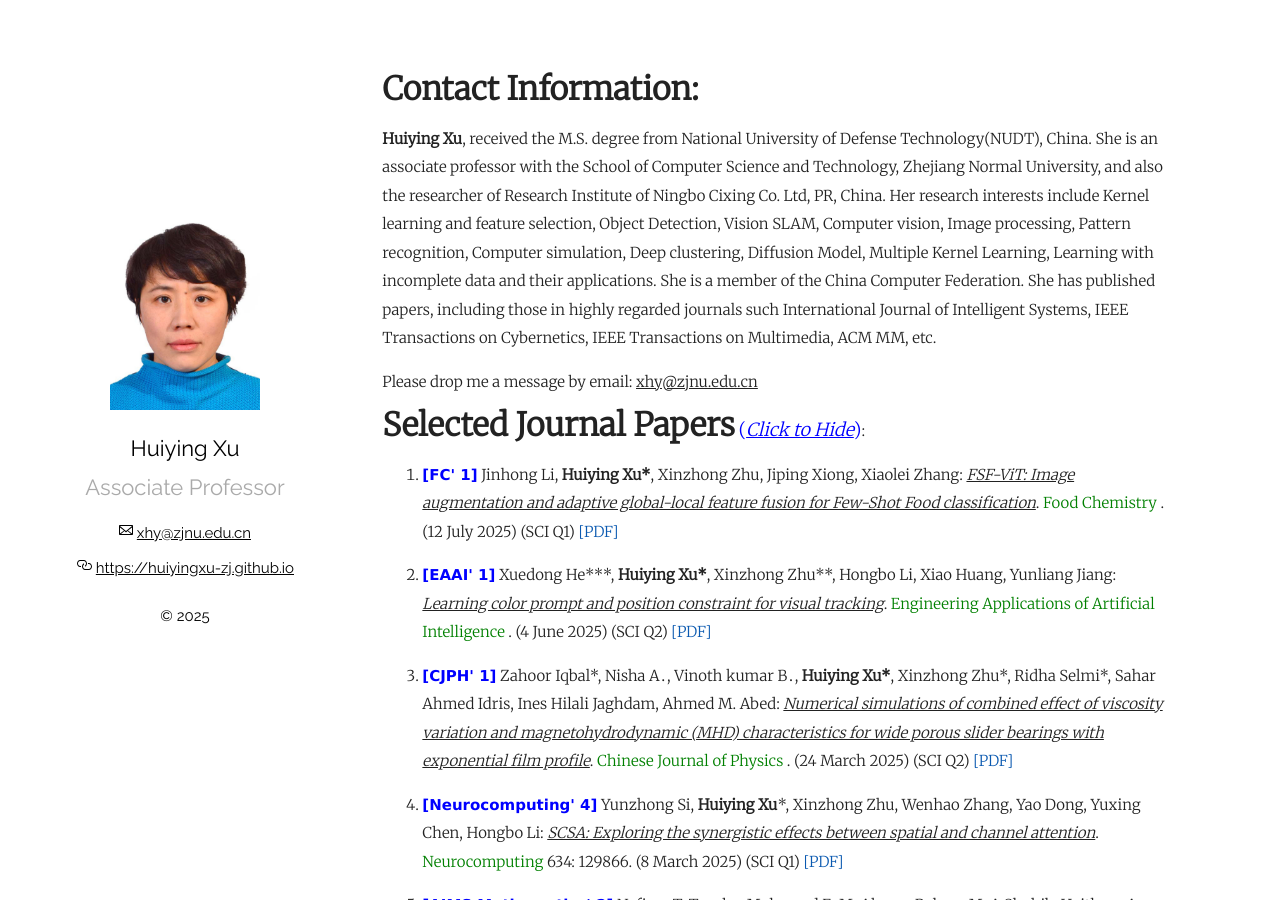
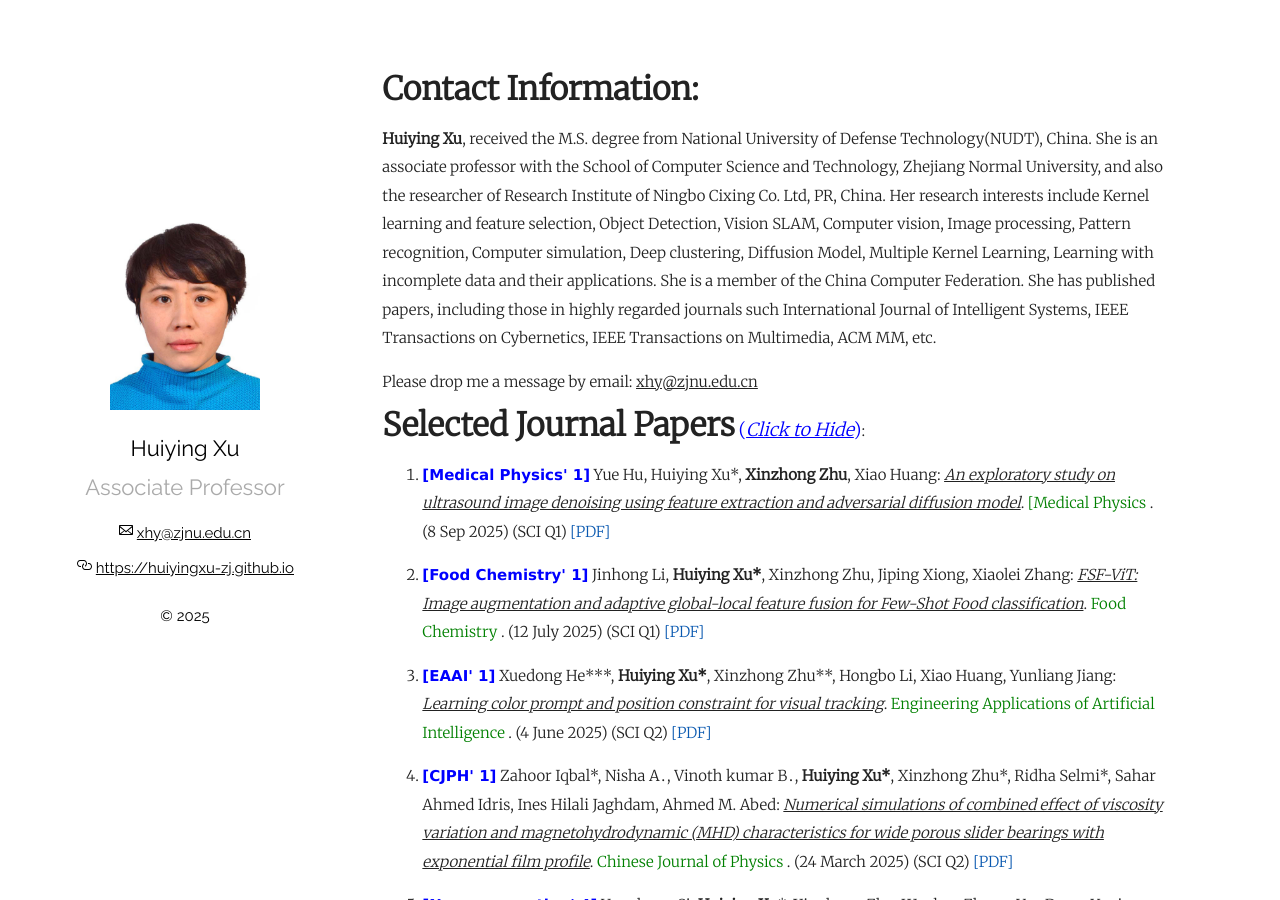
Before and after one commit to xinzhongzhu/huiyingxu-zj.github.io, a Jekyll site: the page built from index.md, in a window 1280 px wide and 900 px high. Built offline with Jekyll 4.4.1, drawn with Linux system fonts in a browser that asks for light colours.

Commit message:
Update index.md

```diff
--- a/index.md
+++ b/index.md
@@ -16,7 +16,9 @@ Please drop me a message by email: <u>xhy@zjnu.edu.cn</u>
   <p>
   <ol>
 
- <p style="margin-top: 8px;"><li><font face="verdana" color="blue"><b>[FC' 1]</b></font> Jinhong Li, <b>Huiying Xu*</b>, Xinzhong Zhu, Jiping Xiong, Xiaolei Zhang: <i><u>FSF-ViT: Image augmentation and adaptive global-local feature fusion for Few-Shot Food classification</u></i>. <font color="green">Food Chemistry</font> . (12 July 2025) (SCI Q1) <a href = "https://xinzhongzhu.github.io/document/FSFViT.pdf">[PDF]</a></li></p>
+ <p style="margin-top: 8px;"><li><font face="verdana" color="blue"><b>[Medical Physics' 1]</b></font> Yue Hu, Huiying Xu*, <b>Xinzhong Zhu</b>, Xiao Huang: <i><u>An exploratory study on ultrasound image denoising using feature extraction and adversarial diffusion model</u></i>. <font color="green">[Medical Physics</font> . (8 Sep 2025) (SCI Q1) <a href = "https://xinzhongzhu.github.io/document/ADM-ExNet.pdf">[PDF]</a></li></p>
+
+ <p style="margin-top: 8px;"><li><font face="verdana" color="blue"><b>[Food Chemistry' 1]</b></font> Jinhong Li, <b>Huiying Xu*</b>, Xinzhong Zhu, Jiping Xiong, Xiaolei Zhang: <i><u>FSF-ViT: Image augmentation and adaptive global-local feature fusion for Few-Shot Food classification</u></i>. <font color="green">Food Chemistry</font> . (12 July 2025) (SCI Q1) <a href = "https://xinzhongzhu.github.io/document/FSFViT.pdf">[PDF]</a></li></p>
 
 <p style="margin-top: 8px;"><li><font face="verdana" color="blue"><b>[EAAI' 1]</b></font> Xuedong He***, <b>Huiying Xu*</b>, Xinzhong Zhu**, Hongbo Li, Xiao Huang, Yunliang Jiang: <i><u>Learning color prompt and position constraint for visual tracking</u></i>. <font color="green">Engineering Applications of Artificial Intelligence</font> . (4 June 2025) (SCI Q2) <a href = "https://xinzhongzhu.github.io/document/Learning color prompt.pdf">[PDF]</a></li></p>
 
```
